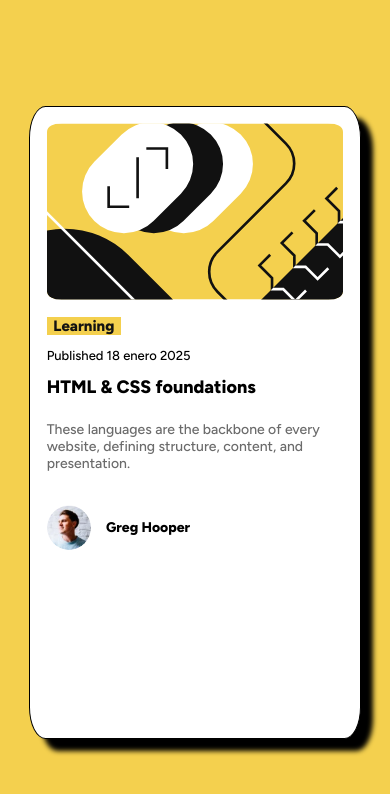
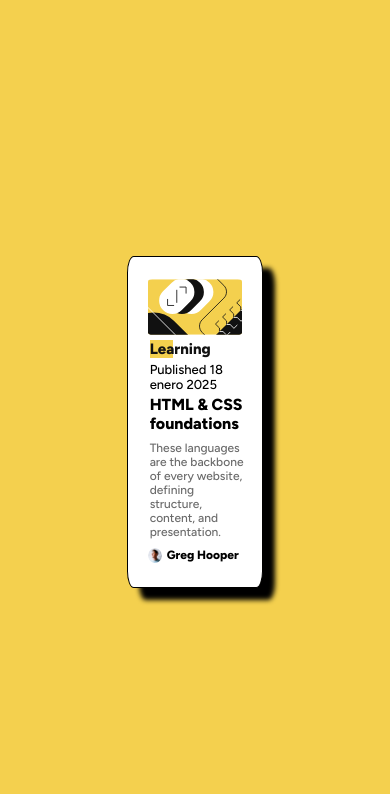
Before and after one commit to juniord111/Tarjeta-Vista, a plain HTML site: page index.html in a window 390 px wide. Drawn offline with Linux system fonts and the light colour scheme.

Commit message:
cambios en tamaño para pc y movil

```diff
--- a/styles/style.css
+++ b/styles/style.css
@@ -15,34 +15,37 @@ body{
 
 .container{
     background-color: white;
-    width: 50%;
-    height: 75%;
+    max-width: 35%;
+    height: auto;
     flex-direction: column;
     display: flex;
     align-items: center;
     border-radius: 5%;
     border: 1px solid black;
     box-shadow: 12px 12px 5px black;
+    padding: 20px;
 }
 
 .imagen{
-    margin-top: 5%;
-    width: 90%;
+    margin-top: 2%;
+    width: 100%;
     display: flex;
     justify-content: center;
  }
 
  .imagen img {
-    max-width: 100%;
+    min-width: 100%;
     border-radius: 5%;
     height: auto;
  }
+
 header{
     font-size: 16px;
-    width: 90%;
+    width: 100%;
     margin-top: 5%;
-    margin-left: 5%;
+    margin-left: 2%;
 }
+
 header .learning{
     font-size: 15px;
     text-align: center;
@@ -55,7 +58,6 @@ body{
 
 header span{
     font-size: 13px;
-
 }
 
 header h1{
@@ -63,6 +65,7 @@ body{
     margin-bottom: 8%;
     font-size: 20px;
 }
+
 header p{
     color: hsl(0, 0%, 42%);
 }
@@ -71,10 +74,11 @@ body{
     display: flex;
     justify-content: initial;
     align-items: center;
-    width: 90%;
-    margin-top:10%;
+    width: 100%;
+    margin-top: 10%;
     margin-bottom: 5%;
 }
+
 .author img{
     width: 20%;
     border-radius: 50%;
@@ -85,9 +89,9 @@ body{
     font-weight: bolder;
 }
 
-@media (max-width: 440px){
+@media (max-width: 768px) {
     .container{
-        width: 85%;
+        width: 80%;
     }
     header{
         font-size: 14px;
@@ -96,10 +100,27 @@ body{
         font-size: 18px;
     }
     .author img{
-        width: 15%;
+        width: 25%;
     }
     .author{
         font-size: 14px;
     }
+}
 
+@media (max-width: 440px) {
+    .container{
+        width: 90%;
     }
+    header{
+        font-size: 12px;
+    }
+    header h1{
+        font-size: 16px;
+    }
+    .author img{
+        width: 15%;
+    }
+    .author{
+        font-size: 12px;
+    }
+}
```
Lines whose indentation alone changed are shown as unchanged.
